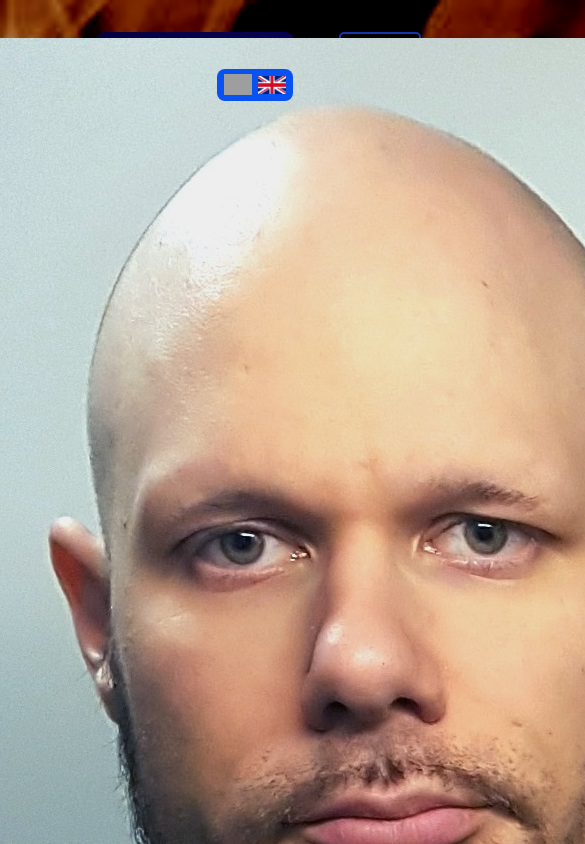
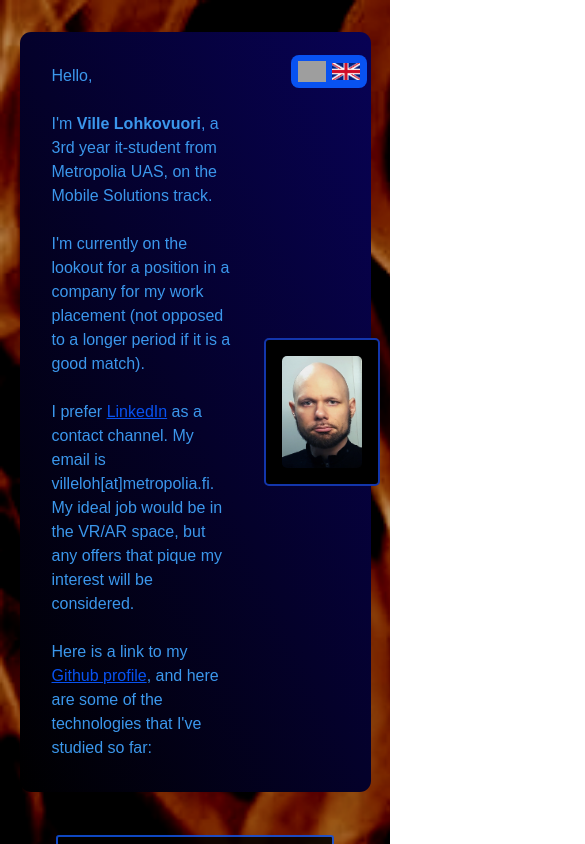
Before and after one commit to villeloh/villeloh.github.io, a React (Create React App) app: page / in a window 390 px wide. Shown: the top 844 px of the page, 585 px wide, since content can reach past the window. Built offline with nearby package versions, Linux system fonts and the light colour scheme; grey boxes are pictures that could not be loaded.

Commit message:
further fixed the mobile styling... it behaves totally differently from desktop browsers, but for now it's good enough on both

```diff
--- a/src/App.css
+++ b/src/App.css
@@ -23,6 +23,7 @@ a {
   background-color: transparent;
   height: 100%;
   font-family: "Arial", Times, serif;
+  width: 100%;
 }
 
 .App-header {
@@ -32,9 +33,10 @@ a {
   justify-content: center;
   font-size: calc(10px + 2vmin);
   color: rgb(59, 151, 236);
-  margin: 6.0rem;
   margin-top: 2.0rem;
   margin-bottom: 0.0rem;
+  width: 100%;
+  position: relative;
 }
 
 .flag-holder {
@@ -177,13 +179,15 @@ a {
   display: flex;
   align-items: center;
   margin: 0.0rem;
-  width: 85%;
-  min-width: 200px;
+  margin-left: 5%;
+  margin-right: 5%;
+  min-width: 350px;
   position: relative;
 }
 
 .intro-text-area {
 
+  line-height: 1.5rem;
   margin: 2.0rem;
   width: 40%;
   min-width: 180px;
@@ -193,18 +197,20 @@ a {
 
   border-radius: 5px;
   border: 2px solid rgb(19, 54, 172);
-  padding: 2%;
+  padding: 1rem;
   background-color: black;
   display: flex;
   justify-content: center;
   position: relative;
   width: 7%;
-  min-width: 70px;
+  min-width: 80px;
   height: auto;
 }
 
 .face-img {
 
+  width: 5rem;
+  height: 7rem;
   border-radius: 5px;
 }
 
```
